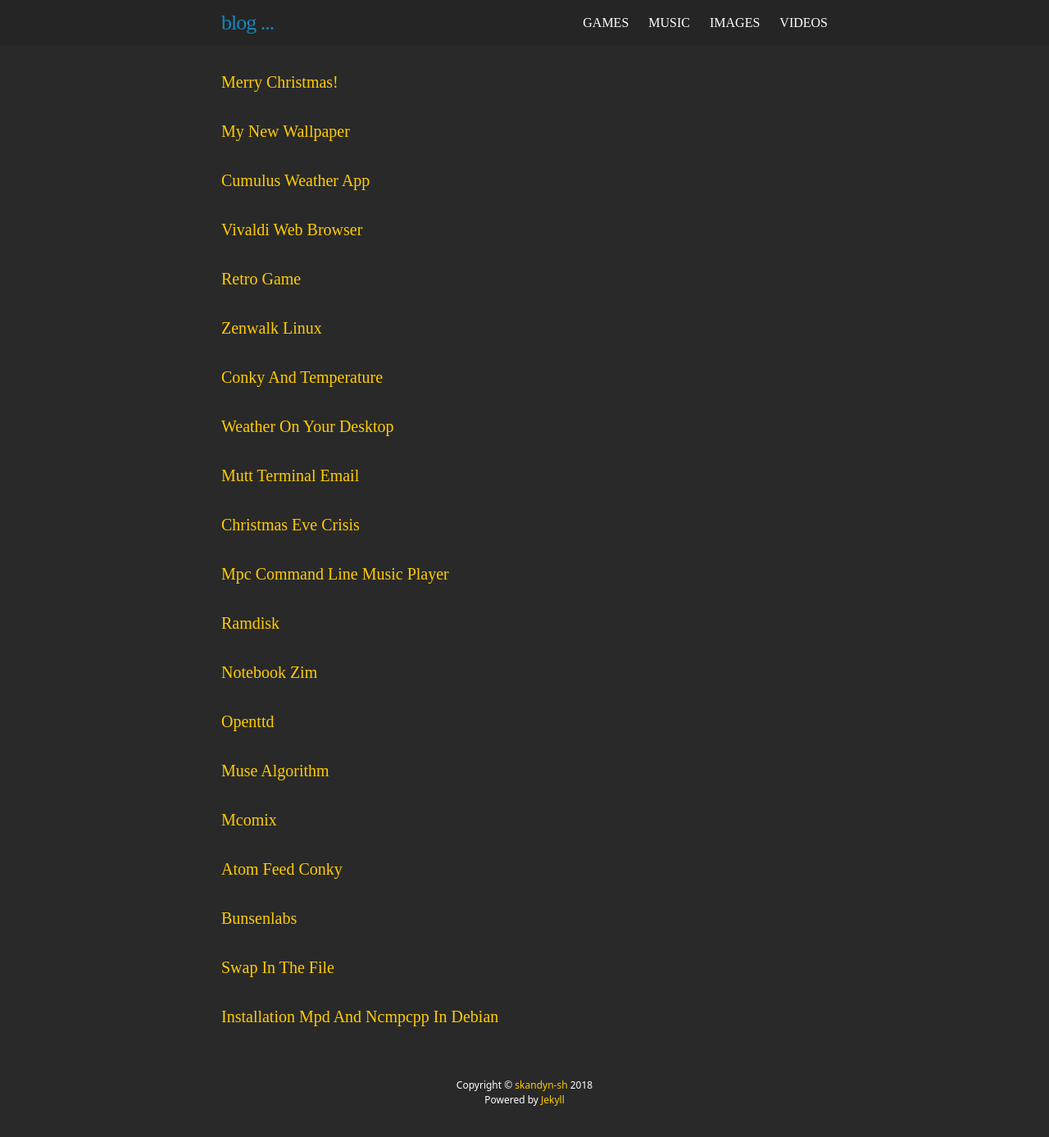
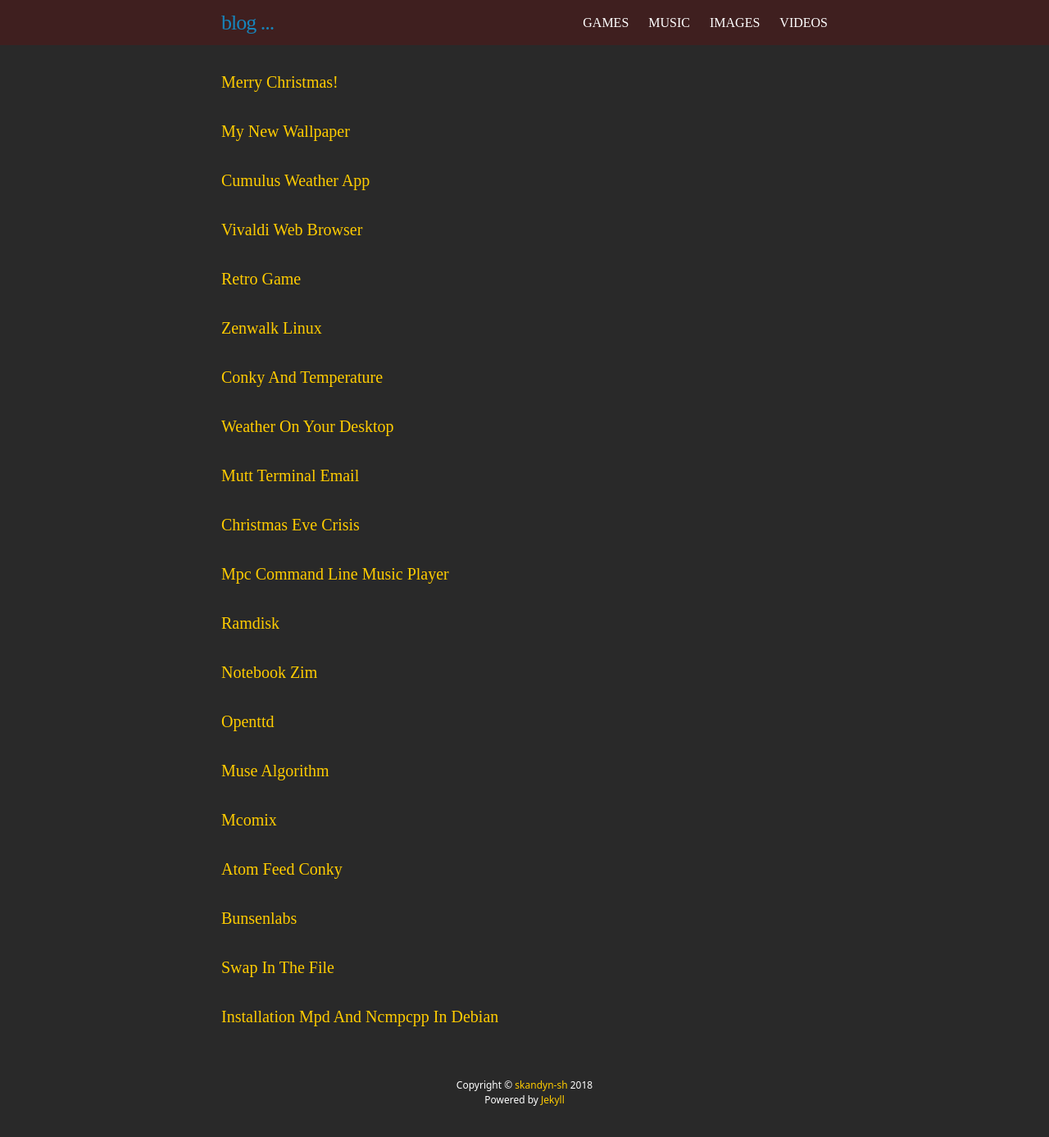
Before and after one commit to skandyn-sh/skandyn-sh.github.io, a Jekyll site: the page built from index.html, in a window 1280 px wide. Shown: the whole page at 82% size. Built offline with Jekyll 4.4.1, drawn with Linux system fonts in a browser that asks for light colours; nearby versions of some CDN libraries; library files that are not in the unit come from our copies; comment, search, counter and statistics services are not loaded.

Commit message:
Update _layout.scss

```diff
--- a/_sass/_layout.scss
+++ b/_sass/_layout.scss
@@ -3,7 +3,7 @@
  */
 .site-header {
     height: 55px;
-    background-color: #252525;
+    background-color: #3f1f1f;
     position: relative;
     width: 100%;
  }
```
